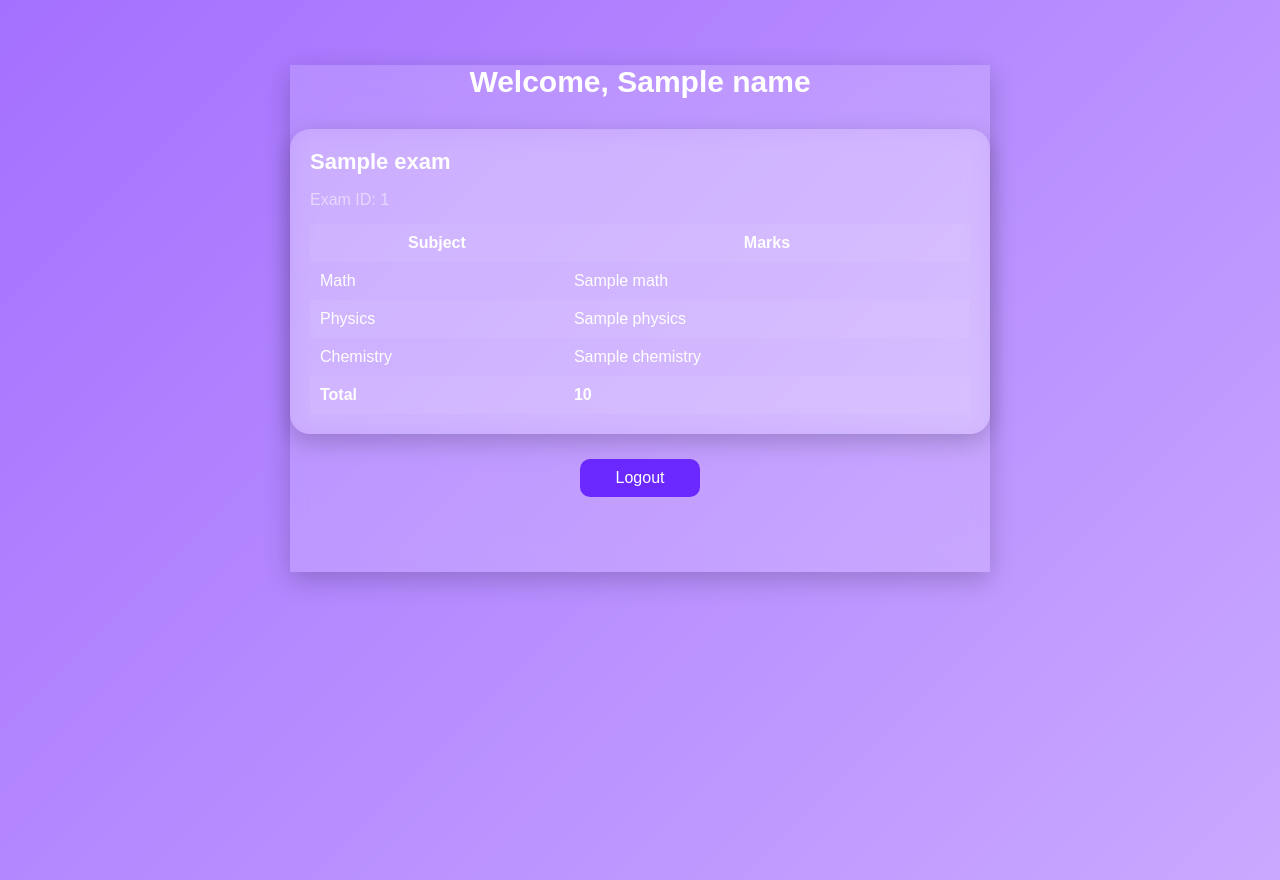
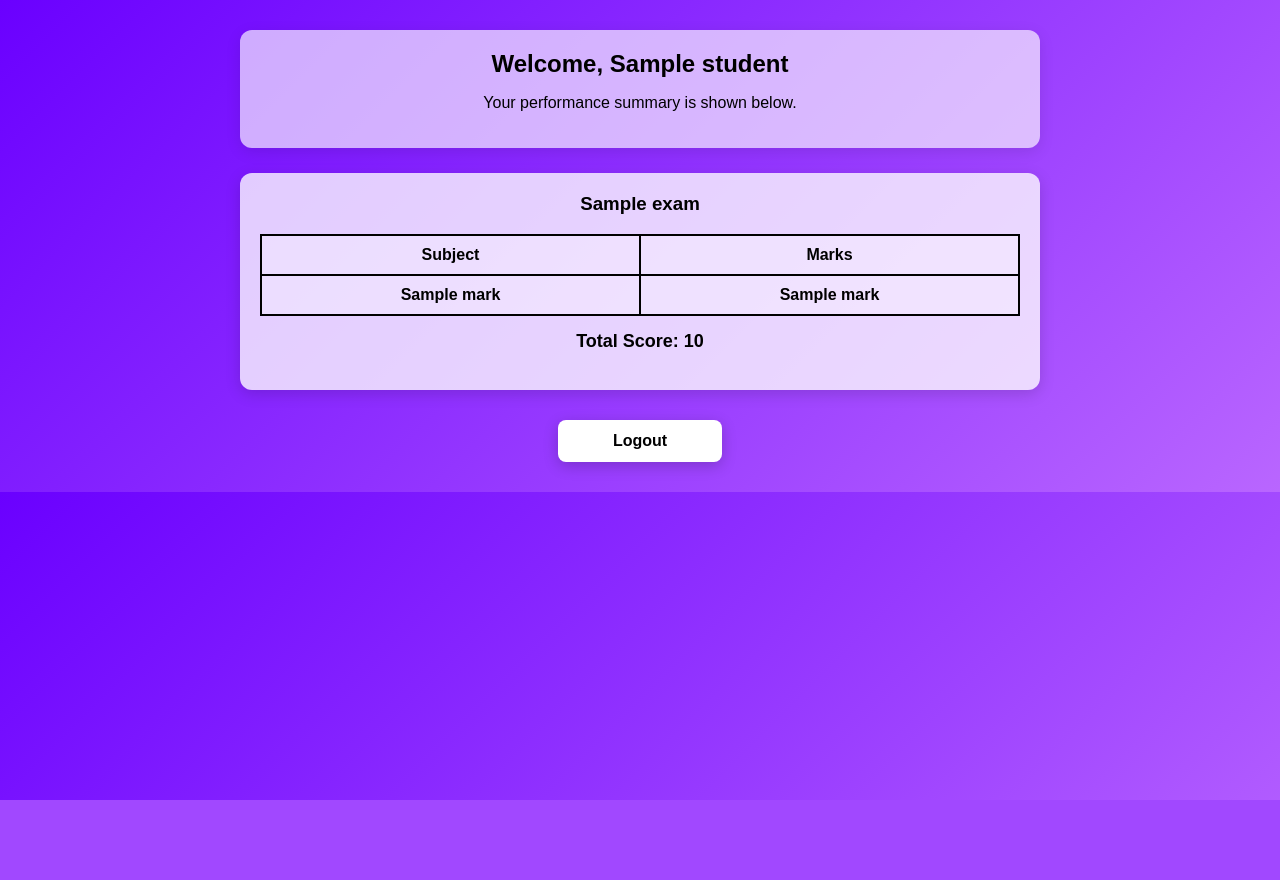
Before and after one commit to sahithikota9/advaita-academy, a Flask app: template templates/dashboard.html in a window 1280 px wide. After the commit the page ends 800 px from the top, so only its background shows below. Run offline with Flask 3, Linux system fonts and the light colour scheme; the template is opened without the code that fills it: most values are stand-ins (such as "Sample title", 1, 10 or a date in 2020).

Commit message:
fourth time's the charm

```diff
--- a/static/style.css
+++ b/static/style.css
@@ -1,130 +1,101 @@
 body {
     margin: 0;
+    padding: 0;
     font-family: "Poppins", sans-serif;
+    background: linear-gradient(135deg, #6a00ff, #b966ff);
+    display: flex;
+    justify-content: center;
+    padding: 30px;
+    color: black;
 }
 
-/* ----- LOGIN PAGE ----- */
-
-.login-body {
-    background: linear-gradient(135deg, #b58aff, #d9b3ff);
-    height: 100vh;
-    display: flex;
-    justify-content: center;
-    align-items: center;
+/* Main container */
+.dashboard-container {
+    width: 90%;
+    max-width: 800px;
 }
 
-.login-container {
-    width: 330px;
-    padding: 30px;
-    border-radius: 18px;
+/* Welcome Box */
+.welcome-card {
+    background: rgba(255, 255, 255, 0.65);
+    padding: 20px;
+    border-radius: 12px;
+    margin-bottom: 25px;
     text-align: center;
+    box-shadow: 0 4px 15px rgba(0,0,0,0.1);
 }
 
-.title {
-    color: white;
-    font-size: 26px;
-    margin-bottom: 20px;
+.welcome-card h2 {
+    margin: 0;
+    color: black;
 }
 
-input {
-    width: 100%;
-    padding: 12px;
-    margin: 8px 0;
-    border-radius: 10px;
-    border: none;
-    outline: none;
+/* Each Exam Card */
+.exam-card {
+    background: rgba(255, 255, 255, 0.78);
+    padding: 20px;
+    border-radius: 12px;
+    margin-bottom: 25px;
+    box-shadow: 0 4px 15px rgba(0,0,0,0.15);
 }
 
-button {
-    width: 100%;
-    padding: 12px;
-    border-radius: 10px;
-    border: none;
-    background: #6b29ff;
-    color: white;
-    font-size: 16px;
-    cursor: pointer;
+.exam-card h3 {
+    text-align: center;
+    margin-top: 0;
+    color: black;
 }
 
-.error {
-    color: #ffcccc;
-    margin-bottom: 10px;
-}
-
-/* ----- DASHBOARD ----- */
-
-.dashboard-body {
-    background: linear-gradient(135deg, #a470ff, #caa8ff);
-    min-height: 100vh;
-    padding: 40px;
-}
-
-.dashboard-container {
-    max-width: 700px;
-    margin: auto;
-    padding-bottom: 50px;
-}
-
-.welcome {
-    text-align: center;
-    color: white;
-    font-size: 30px;
-    margin-bottom: 30px;
-}
-
-.exam-card {
-    padding: 20px;
-    border-radius: 20px;
-    margin-bottom: 25px;
-}
-
-.exam-title {
-    margin: 0;
-    color: white;
-    font-size: 22px;
-}
-
-.exam-id {
-    color: #e6d8ff;
-    margin-bottom: 15px;
-}
-
+/* Marks Table */
 .marks-table {
     width: 100%;
     border-collapse: collapse;
-    color: white;
-    font-size: 16px;
+    margin-top: 15px;
 }
 
-.marks-table th, .marks-table td {
+.marks-table th,
+.marks-table td {
+    border: 2px solid black; /* Black borders */
     padding: 10px;
+    text-align: center;
+    color: black !important; /* Black text */
+    font-weight: 600;
+    background: rgba(255, 255, 255, 0.3);
 }
 
-.marks-table tr:nth-child(odd) {
-    background: rgba(255, 255, 255, 0.05);
+/* Total score */
+.total-score {
+    text-align: center;
+    margin-top: 15px;
+    font-size: 18px;
+    font-weight: 700;
+    color: black !important;
 }
 
-.total-row {
-    font-weight: bold;
-    background: rgba(255, 255, 255, 0.15);
+/* No results */
+.no-results {
+    text-align: center;
+    font-size: 18px;
+    padding: 20px;
+    color: black;
 }
 
+/* Logout Button */
 .logout-btn {
     display: block;
-    width: 100px;
-    margin: 25px auto;
-    padding: 10px;
+    width: 140px;
+    margin: 30px auto 0;
+    padding: 12px;
     text-align: center;
-    background: #6b29ff;
-    color: white;
-    border-radius: 10px;
+    background: #fff;
+    border-radius: 8px;
     text-decoration: none;
+    color: black;
+    font-weight: 600;
+    box-shadow: 0 4px 15px rgba(0,0,0,0.2);
+    transition: 0.25s;
 }
 
-/* --- Glass Effect --- */
-
-.glass {
-    background: rgba(255, 255, 255, 0.15);
-    backdrop-filter: blur(12px);
-    box-shadow: 0 8px 25px rgba(0,0,0,0.2);
+.logout-btn:hover {
+    transform: scale(1.05);
+    background: #f1f1f1;
 }
--- a/templates/dashboard.html
+++ b/templates/dashboard.html
@@ -1,47 +1,47 @@
 <!DOCTYPE html>
-<html>
+<html lang="en">
 <head>
-    <title>Dashboard</title>
+    <meta charset="UTF-8">
+    <meta name="viewport" content="width=device-width, initial-scale=1.0">
+    <title>Student Dashboard</title>
     <link rel="stylesheet" href="/static/style.css">
 </head>
-<body class="dashboard-body">
 
-<div class="dashboard-container glass">
+<body>
+    <div class="dashboard-container">
 
-    <h2 class="welcome">Welcome, {{ name }}</h2>
+        <div class="welcome-card">
+            <h2>Welcome, {{ student.name }}</h2>
+            <p>Your performance summary is shown below.</p>
+        </div>
 
-    {% for exam in exams %}
-    <div class="exam-card glass">
-        <h3 class="exam-title">{{ exam.exam_name }}</h3>
-        <p class="exam-id">Exam ID: {{ exam.exam_id }}</p>
+        {% if results %}
+            {% for exam in results %}
+                <div class="exam-card">
+                    <h3>{{ exam.exam_name }}</h3>
 
+                    <!-- Marks Table -->
                     <table class="marks-table">
                         <tr>
                             <th>Subject</th>
                             <th>Marks</th>
                         </tr>
+                        {% for subject, mark in exam.marks.items() %}
                         <tr>
-                <td>Math</td>
-                <td>{{ exam.scores.math }}</td>
+                            <td>{{ subject }}</td>
+                            <td>{{ mark }}</td>
                         </tr>
-            <tr>
-                <td>Physics</td>
-                <td>{{ exam.scores.physics }}</td>
-            </tr>
-            <tr>
-                <td>Chemistry</td>
-                <td>{{ exam.scores.chemistry }}</td>
-            </tr>
-            <tr class="total-row">
-                <td>Total</td>
-                <td>{{ exam.scores.math + exam.scores.physics + exam.scores.chemistry }}</td>
-            </tr>
+                        {% endfor %}
                     </table>
+
+                    <p class="total-score">Total Score: {{ exam.total }}</p>
                 </div>
             {% endfor %}
+        {% else %}
+            <p class="no-results">No results found.</p>
+        {% endif %}
 
-    <a href="/logout" class="logout-btn">Logout</a>
-
+        <a class="logout-btn" href="/logout">Logout</a>
     </div>
 
 </body>
```
Lines whose indentation alone changed are shown as unchanged.
